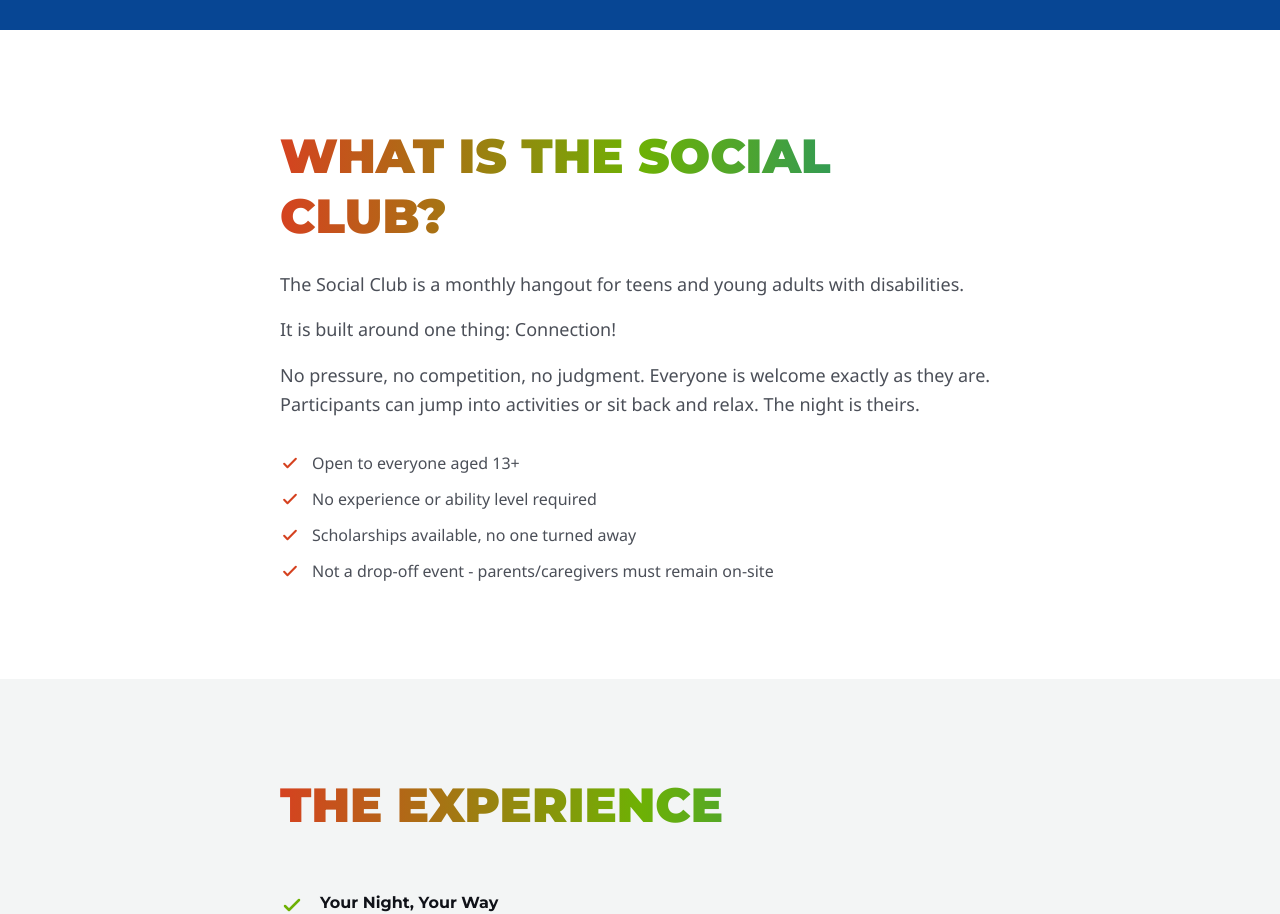
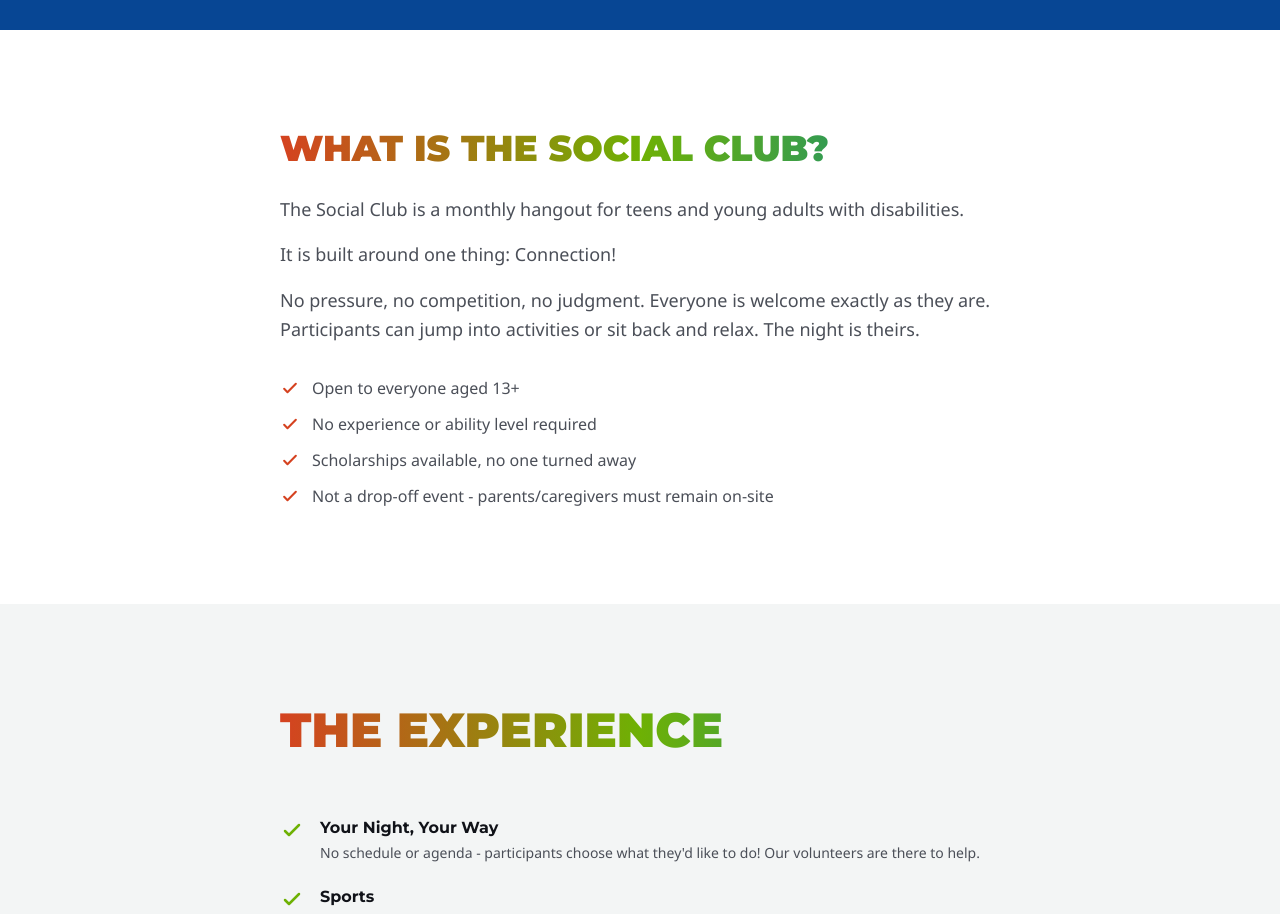
Before and after one commit to steinbros1012/the-social-club, a Next.js app: page / in a window 1280 px wide. Shown: the part 1040-1954 px from the top of the page. Built offline with nearby package versions, Linux system fonts and the light colour scheme.

Commit message:
fix: shrink About heading so question mark isn't clipped

```diff
--- a/src/app/page.tsx
+++ b/src/app/page.tsx
@@ -221,7 +221,7 @@ function About() {
       >
         <h2
           id="about-heading"
-          className="font-heading text-2xl sm:text-4xl lg:text-5xl font-black rainbow-text uppercase leading-tight mb-6"
+          className="font-heading text-2xl sm:text-3xl lg:text-4xl font-black rainbow-text uppercase leading-tight mb-6"
         >
           What is The Social Club?
         </h2>
```
